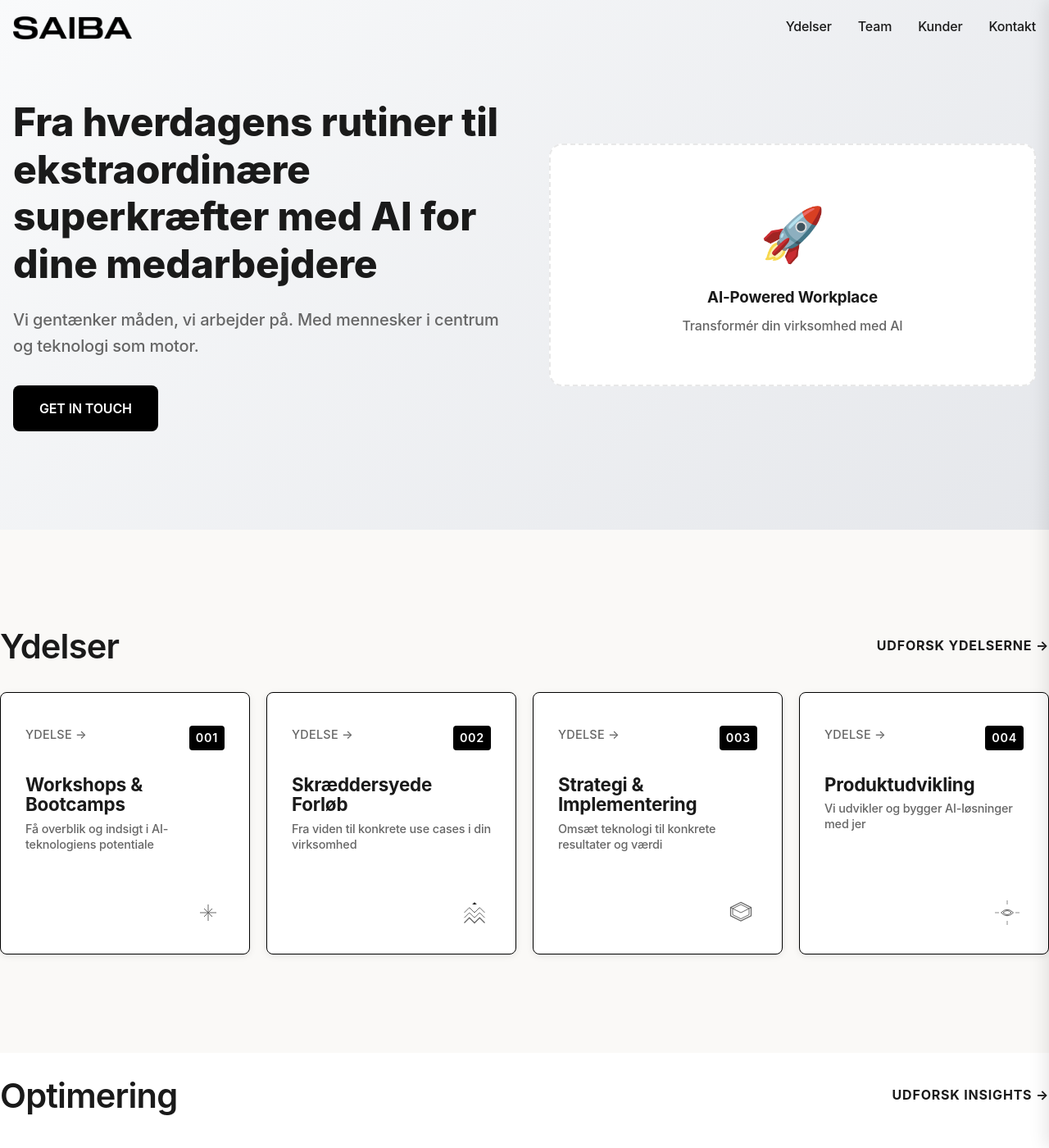
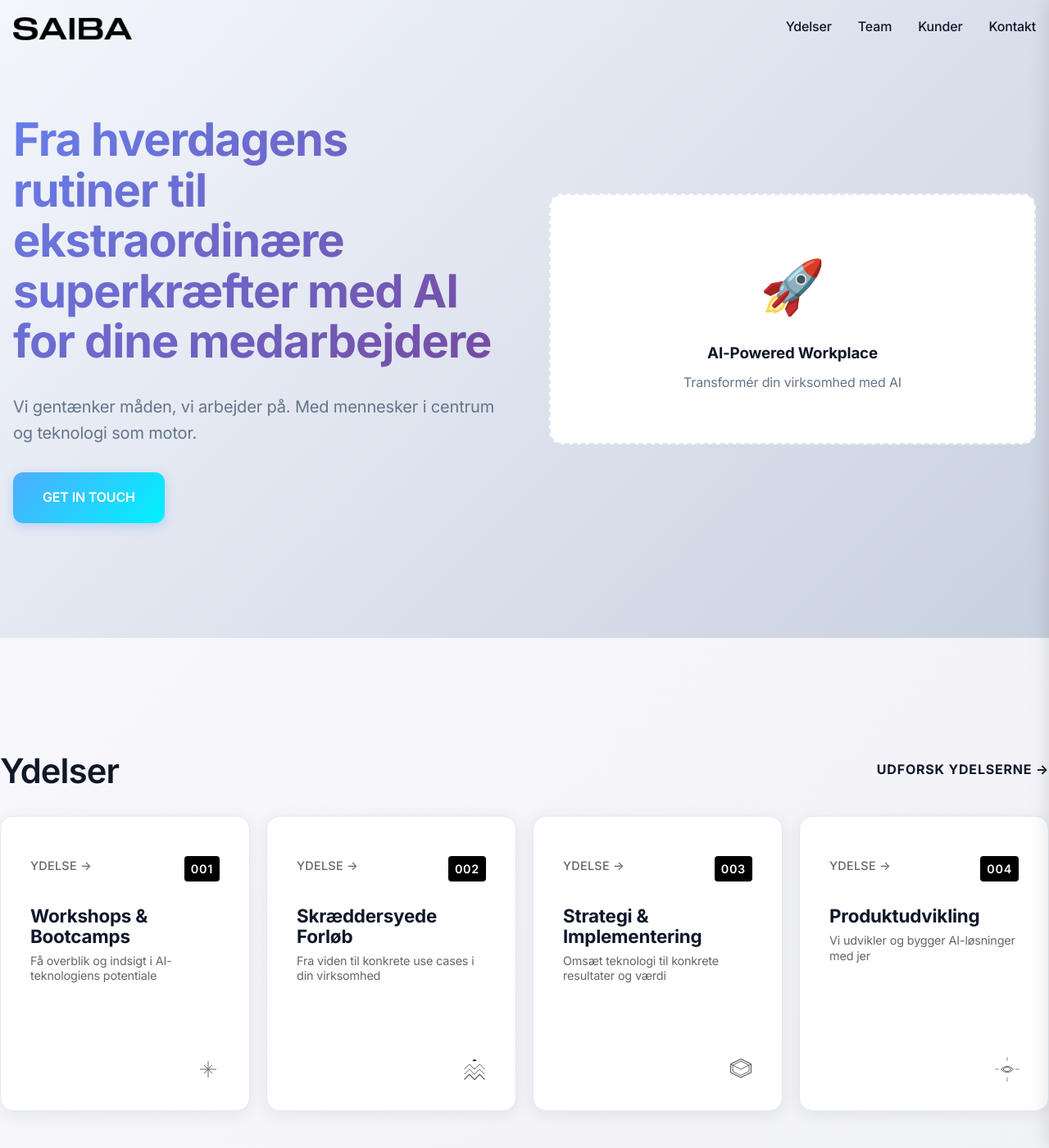
Before and after one commit to b4ltasar/saibaweb, a Jekyll site: the page built from index.html, in a window 1280 px wide and 1400 px high. Shown: the whole window at 82% size. Built offline with Jekyll 4.4.1, drawn with Linux system fonts in a browser that asks for light colours.

Commit message:
Professionel design opgradering: forbedret typografi, farver, spacing og micro-interactions

```diff
--- a/assets/css/main.css
+++ b/assets/css/main.css
@@ -1,4 +1,4 @@
-@import url('https://fonts.googleapis.com/css2?family=Poppins:wght@300;400;500;600;700&display=swap');
+@import url('https://fonts.googleapis.com/css2?family=Inter:wght@300;400;500;600;700;800&display=swap');
 
 /* Reset & Base */
 * {
@@ -9,13 +9,18 @@
 
 :root {
   --bg: #ffffff;
-  --text: #1a1a1a;
-  --muted: #666666;
-  --border: #e8e8e8;
-  --accent: #000000;
+  --text: #0f172a;
+  --muted: #64748b;
+  --border: #e2e8f0;
+  --accent: #3b82f6;
+  --accent-dark: #1e40af;
   --card: #ffffff;
-  --shadow: rgba(0, 0, 0, 0.08);
-  --shadow-hover: rgba(0, 0, 0, 0.12);
+  --shadow: rgba(15, 23, 42, 0.08);
+  --shadow-hover: rgba(15, 23, 42, 0.16);
+  --shadow-lg: rgba(15, 23, 42, 0.12);
+  --gradient-primary: linear-gradient(135deg, #667eea 0%, #764ba2 100%);
+  --gradient-secondary: linear-gradient(135deg, #f093fb 0%, #f5576c 100%);
+  --gradient-accent: linear-gradient(135deg, #4facfe 0%, #00f2fe 100%);
 }
 
 .dark-mode {
@@ -30,7 +35,7 @@
 }
 
 * {
-  font-family: 'Darker Grotesque', -apple-system, BlinkMacSystemFont, 'Segoe UI', sans-serif !important;
+  font-family: 'Inter', -apple-system, BlinkMacSystemFont, 'Segoe UI', sans-serif !important;
 }
 
 html {
@@ -38,13 +43,14 @@ html {
 }
 
 body {
-  font-family: 'Darker Grotesque', -apple-system, BlinkMacSystemFont, 'Segoe UI', sans-serif;
+  font-family: 'Inter', -apple-system, BlinkMacSystemFont, 'Segoe UI', sans-serif;
   color: var(--text);
   background: var(--bg);
-  line-height: 1.5;
-  font-weight: 500;
+  line-height: 1.6;
+  font-weight: 400;
   transition: background 0.3s ease;
   letter-spacing: -0.01em;
+  font-feature-settings: 'cv02', 'cv03', 'cv04', 'cv11';
 }
 
 .dark-mode body {
@@ -119,10 +125,11 @@ body {
 }
 
 .section {
-  padding: 120px 0;
+  padding: 140px 0;
   opacity: 0;
   transform: translateY(50px);
   transition: all 1.2s cubic-bezier(0.25, 0.46, 0.45, 0.94);
+  position: relative;
 }
 
 .section.revealed {
@@ -287,8 +294,27 @@ body {
 
 /* Hero Section */
 .hero {
-  padding: 120px 0;
-  background: linear-gradient(135deg, #f9fafb 0%, #e5e7eb 100%);
+  padding: 140px 0;
+  background: linear-gradient(135deg, #f8fafc 0%, #e2e8f0 50%, #cbd5e1 100%);
+  position: relative;
+  overflow: hidden;
+}
+
+.hero::before {
+  content: '';
+  position: absolute;
+  top: 0;
+  left: 0;
+  right: 0;
+  bottom: 0;
+  background: var(--gradient-primary);
+  opacity: 0.03;
+  z-index: 0;
+}
+
+.hero-content {
+  position: relative;
+  z-index: 1;
 }
 
 .hero-content {
@@ -303,12 +329,17 @@ body {
 }
 
 .hero-title {
-  font-size: 48px;
-  font-weight: 800;
-  line-height: 1.2;
-  margin-bottom: 24px;
+  font-size: 56px;
+  font-weight: 700;
+  line-height: 1.1;
+  margin-bottom: 32px;
   color: var(--text);
   padding-left: 0;
+  letter-spacing: -0.02em;
+  background: var(--gradient-primary);
+  -webkit-background-clip: text;
+  -webkit-text-fill-color: transparent;
+  background-clip: text;
 }
 
 .hero-subtitle {
@@ -320,20 +351,41 @@ body {
 }
 
 .hero-cta {
-  display: inline-block;
-  background: var(--accent);
+  display: inline-flex;
+  align-items: center;
+  background: var(--gradient-accent);
   color: white;
-  padding: 16px 32px;
-  border-radius: 8px;
+  padding: 18px 36px;
+  border-radius: 12px;
   text-decoration: none;
   font-weight: 600;
-  transition: transform 0.2s, box-shadow 0.2s;
+  font-size: 16px;
+  transition: all 0.3s cubic-bezier(0.4, 0, 0.2, 1);
   margin-left: 0;
+  box-shadow: 0 4px 14px rgba(59, 130, 246, 0.25);
+  border: none;
+  position: relative;
+  overflow: hidden;
+}
+
+.hero-cta::before {
+  content: '';
+  position: absolute;
+  top: 0;
+  left: -100%;
+  width: 100%;
+  height: 100%;
+  background: linear-gradient(90deg, transparent, rgba(255, 255, 255, 0.2), transparent);
+  transition: left 0.5s;
+}
+
+.hero-cta:hover::before {
+  left: 100%;
 }
 
 .hero-cta:hover {
-  transform: translateY(-2px);
-  box-shadow: 0 10px 25px rgba(14, 165, 233, 0.3);
+  transform: translateY(-3px);
+  box-shadow: 0 12px 28px rgba(59, 130, 246, 0.4);
 }
 
 .hero-placeholder {
@@ -357,7 +409,25 @@ body {
 
 /* Services Section */
 .services {
-  background: #faf9f7;
+  background: linear-gradient(135deg, #f8fafc 0%, #f1f5f9 100%);
+  position: relative;
+}
+
+.services::before {
+  content: '';
+  position: absolute;
+  top: 0;
+  left: 0;
+  right: 0;
+  bottom: 0;
+  background: var(--gradient-secondary);
+  opacity: 0.02;
+  z-index: 0;
+}
+
+.services-container {
+  position: relative;
+  z-index: 1;
 }
 
 .services-container {
@@ -490,18 +560,19 @@ body {
 
 .service-card {
   background: #ffffff;
-  padding: 40px 30px;
-  border: 1px solid #000000;
-  border-radius: 8px;
+  padding: 48px 36px;
+  border: 1px solid var(--border);
+  border-radius: 16px;
   position: relative;
   display: flex;
   flex-direction: column;
-  min-height: 320px;
+  min-height: 360px;
   transition: all 0.4s cubic-bezier(0.25, 0.46, 0.45, 0.94);
-  box-shadow: 0 2px 8px rgba(0, 0, 0, 0.08);
+  box-shadow: 0 4px 20px var(--shadow);
   opacity: 1;
   transform: translateY(0);
   overflow: visible;
+  backdrop-filter: blur(10px);
 }
 
 .service-card.revealed {
@@ -514,9 +585,9 @@ body {
 }
 
 .service-card:hover {
-  transform: translateY(-8px);
-  box-shadow: 0 20px 40px rgba(0, 0, 0, 0.15);
-  border-color: #333333;
+  transform: translateY(-12px);
+  box-shadow: 0 24px 48px var(--shadow-lg);
+  border-color: var(--accent);
   opacity: 1 !important;
 }
 
@@ -766,17 +837,19 @@ body {
 
 
 .ai-facts-frame {
-  background: #f8f8f8;
-  border: 1px solid #e5e5e5;
-  border-radius: 8px;
-  padding: 12px 24px;
+  background: linear-gradient(135deg, #f8fafc 0%, #e2e8f0 100%);
+  border: 1px solid var(--border);
+  border-radius: 20px;
+  padding: 32px 40px;
   position: relative;
-  min-height: 80px;
+  min-height: 120px;
   display: flex;
   flex-direction: column;
   justify-content: center;
   max-width: calc(100% - 32px);
   margin: 0 auto;
+  box-shadow: 0 8px 32px var(--shadow);
+  backdrop-filter: blur(10px);
 }
 
 .ai-facts-title {
@@ -951,18 +1024,25 @@ body {
 }
 
 .team-photo {
-  width: 150px;
-  height: 150px;
+  width: 160px;
+  height: 160px;
   border-radius: 50%;
-  margin: 0 auto 20px;
+  margin: 0 auto 24px;
   display: flex;
   align-items: center;
   justify-content: center;
   font-size: 48px;
   font-weight: 800;
   color: white;
-  background: linear-gradient(135deg, #0ea5e9, #3b82f6);
+  background: var(--gradient-accent);
   overflow: hidden;
+  box-shadow: 0 8px 24px rgba(59, 130, 246, 0.25);
+  transition: all 0.3s ease;
+}
+
+.team-photo:hover {
+  transform: translateY(-4px);
+  box-shadow: 0 12px 32px rgba(59, 130, 246, 0.35);
 }
 
 .team-photo-img {
@@ -1090,9 +1170,11 @@ body {
 /* Contact Form */
 .contact-form {
   background: var(--card);
-  padding: 40px;
-  border-radius: 16px;
+  padding: 48px;
+  border-radius: 20px;
   border: 1px solid var(--border);
+  box-shadow: 0 8px 32px var(--shadow);
+  backdrop-filter: blur(10px);
 }
 
 .form-group {
@@ -1108,18 +1190,22 @@ body {
 .form-input,
 .form-textarea {
   width: 100%;
-  padding: 12px 16px;
+  padding: 16px 20px;
   border: 1px solid var(--border);
-  border-radius: 8px;
+  border-radius: 12px;
   font-family: inherit;
   font-size: 16px;
-  transition: border-color 0.2s;
+  transition: all 0.3s ease;
+  background: rgba(255, 255, 255, 0.8);
+  backdrop-filter: blur(10px);
 }
 
 .form-input:focus,
 .form-textarea:focus {
   outline: none;
   border-color: var(--accent);
+  box-shadow: 0 0 0 3px rgba(59, 130, 246, 0.1);
+  background: rgba(255, 255, 255, 1);
 }
 
 .form-textarea {
@@ -1128,21 +1214,39 @@ body {
 }
 
 .form-submit {
-  background: var(--accent);
+  background: var(--gradient-accent);
   color: white;
   border: none;
-  padding: 14px 32px;
-  border-radius: 8px;
+  padding: 18px 36px;
+  border-radius: 12px;
   font-weight: 600;
   font-size: 16px;
   cursor: pointer;
-  transition: transform 0.2s, box-shadow 0.2s;
+  transition: all 0.3s cubic-bezier(0.4, 0, 0.2, 1);
   width: 100%;
+  box-shadow: 0 4px 14px rgba(59, 130, 246, 0.25);
+  position: relative;
+  overflow: hidden;
+}
+
+.form-submit::before {
+  content: '';
+  position: absolute;
+  top: 0;
+  left: -100%;
+  width: 100%;
+  height: 100%;
+  background: linear-gradient(90deg, transparent, rgba(255, 255, 255, 0.2), transparent);
+  transition: left 0.5s;
+}
+
+.form-submit:hover::before {
+  left: 100%;
 }
 
 .form-submit:hover {
-  transform: translateY(-2px);
-  box-shadow: 0 10px 25px rgba(14, 165, 233, 0.3);
+  transform: translateY(-3px);
+  box-shadow: 0 12px 28px rgba(59, 130, 246, 0.4);
 }
 
 .form-disclaimer {
```
